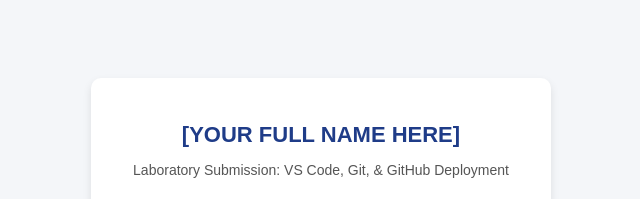
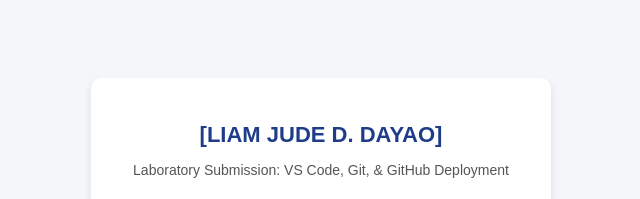
Before and after one commit to LIAM-JUDE-DAYAO-DEV/HCI_FG_LAB_EXAM, a plain HTML site: page index.html in a window 1280 px wide. Shown: the part 232-431 px from the top of the page, without its empty margins (319-959 px from the left). Drawn offline with Linux system fonts and the light colour scheme.

Commit message:
Add full name to student profile

```diff
--- a/index.html
+++ b/index.html
@@ -45,8 +45,7 @@ margin-top: 10px;
 </head>
 <body>
 <div class="card">
-<!-- REPLACE THE PLACEHOLDER BELOW WITH YOUR ACTUAL FULL NAME -->
-<h1>[YOUR FULL NAME HERE]</h1>
+<h1>[LIAM JUDE D. DAYAO]</h1>
 <p>Laboratory Submission: VS Code, Git, & GitHub Deployment</p>
 <span class="badge">Status: Live & Configured</span>
 </div>
```
